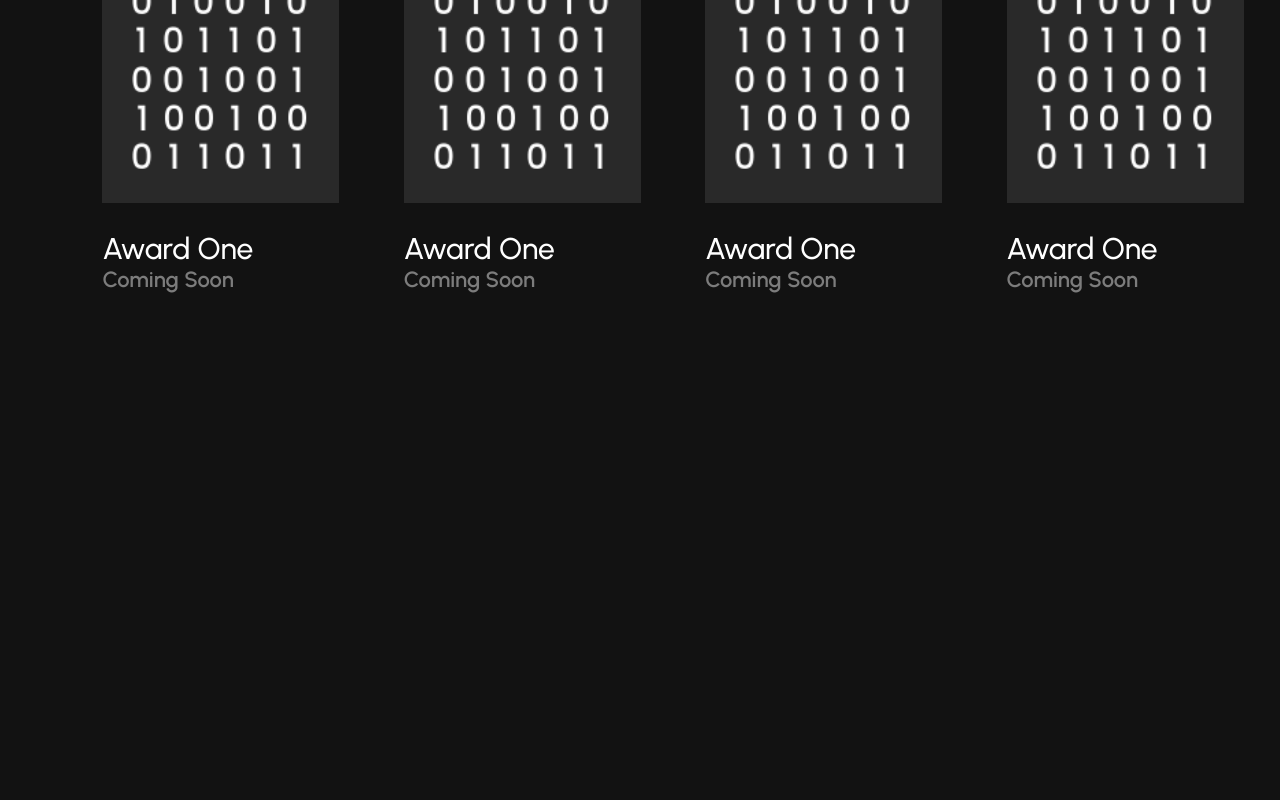
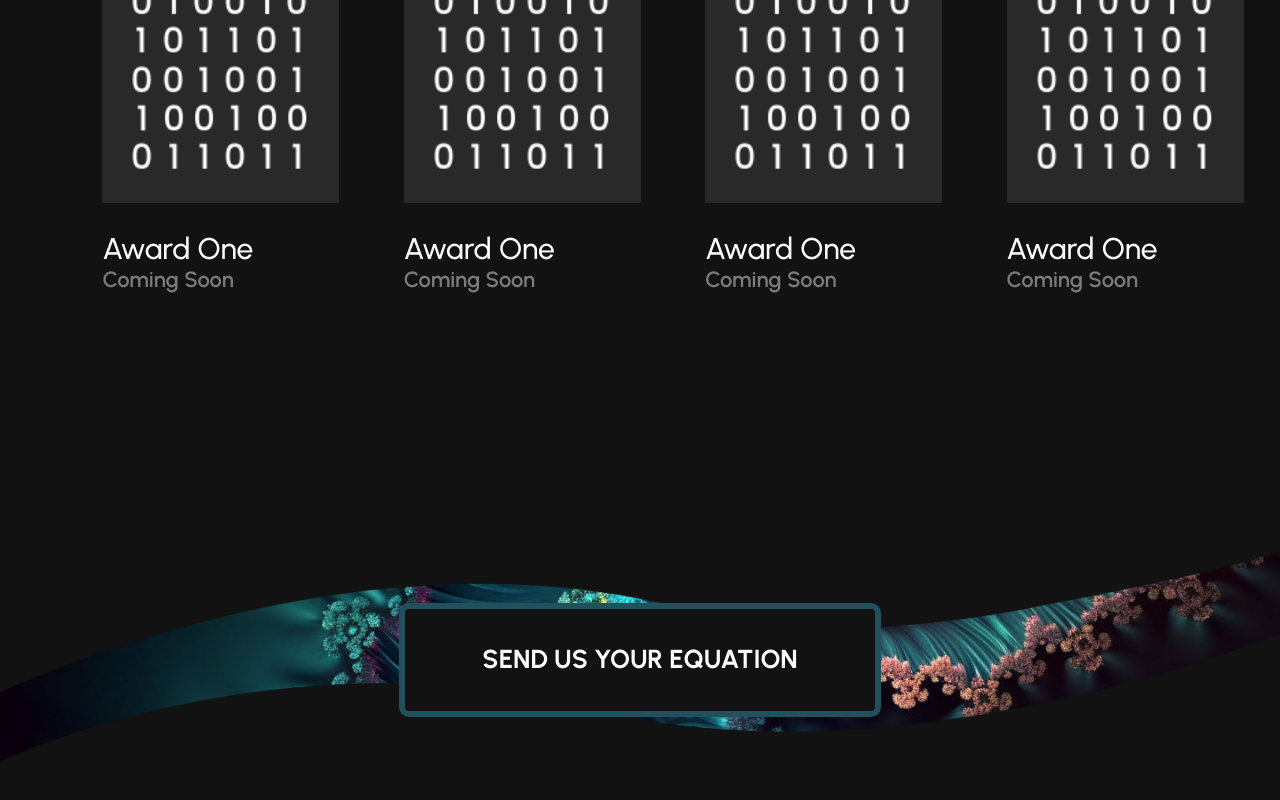
Before and after one commit to ivantrejoc/zoerowebsite, a React (Vite) app: page / in a window 1280 px wide. Shown: the part 4792-5592 px from the top of the page. Before the commit the page ends 5312 px from the top, so only its background shows below. Built offline with nearby package versions, Linux system fonts and the light colour scheme.

Commit message:
button-area/button-area2

```diff
--- a/src/pages/Landing.jsx
+++ b/src/pages/Landing.jsx
@@ -70,6 +70,8 @@ export default function Landing() {
       <CoefficientsSection />
       {/* Fields Medals Section */}
       <FieldsMedalsSection />
+      {/* Button Area 2 */}
+      <ButtonArea />
     </Box>
   );
 }
```
